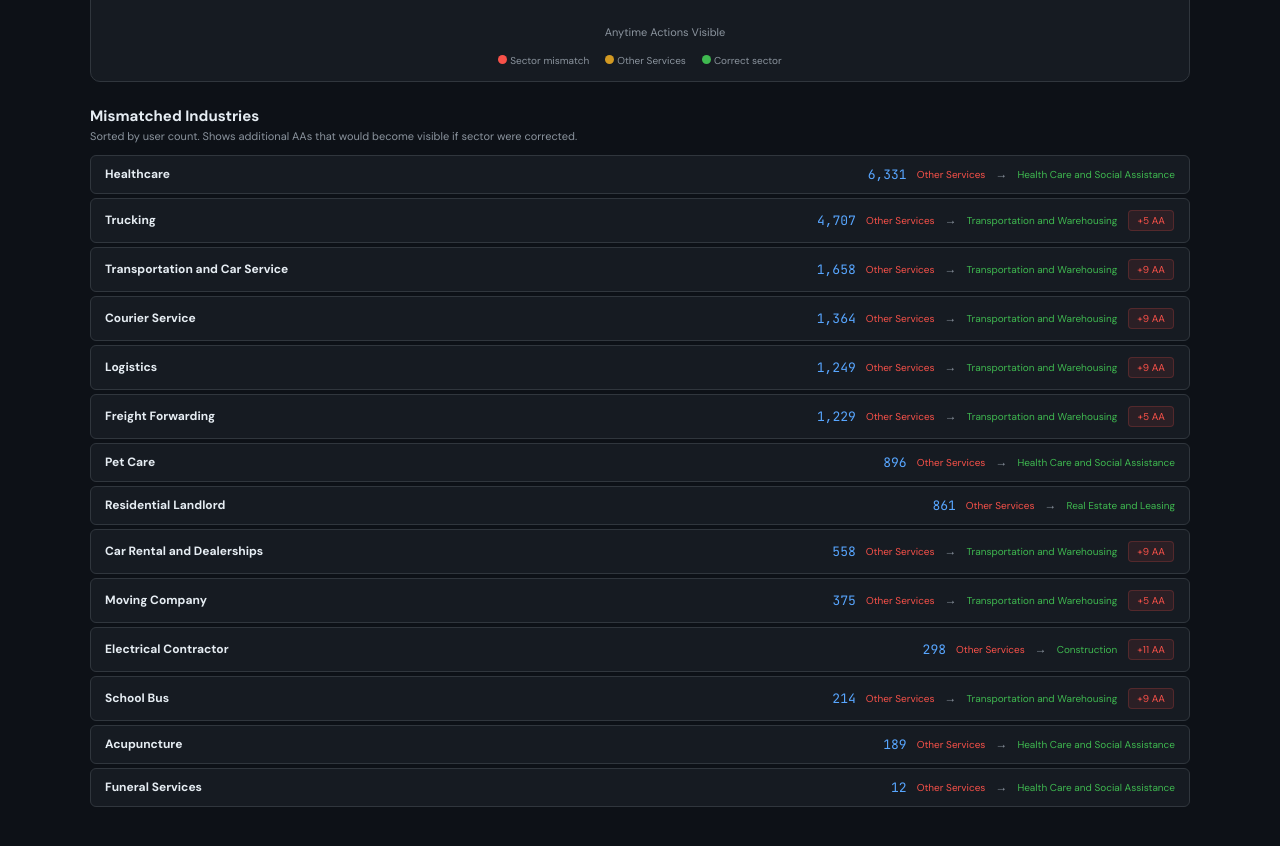
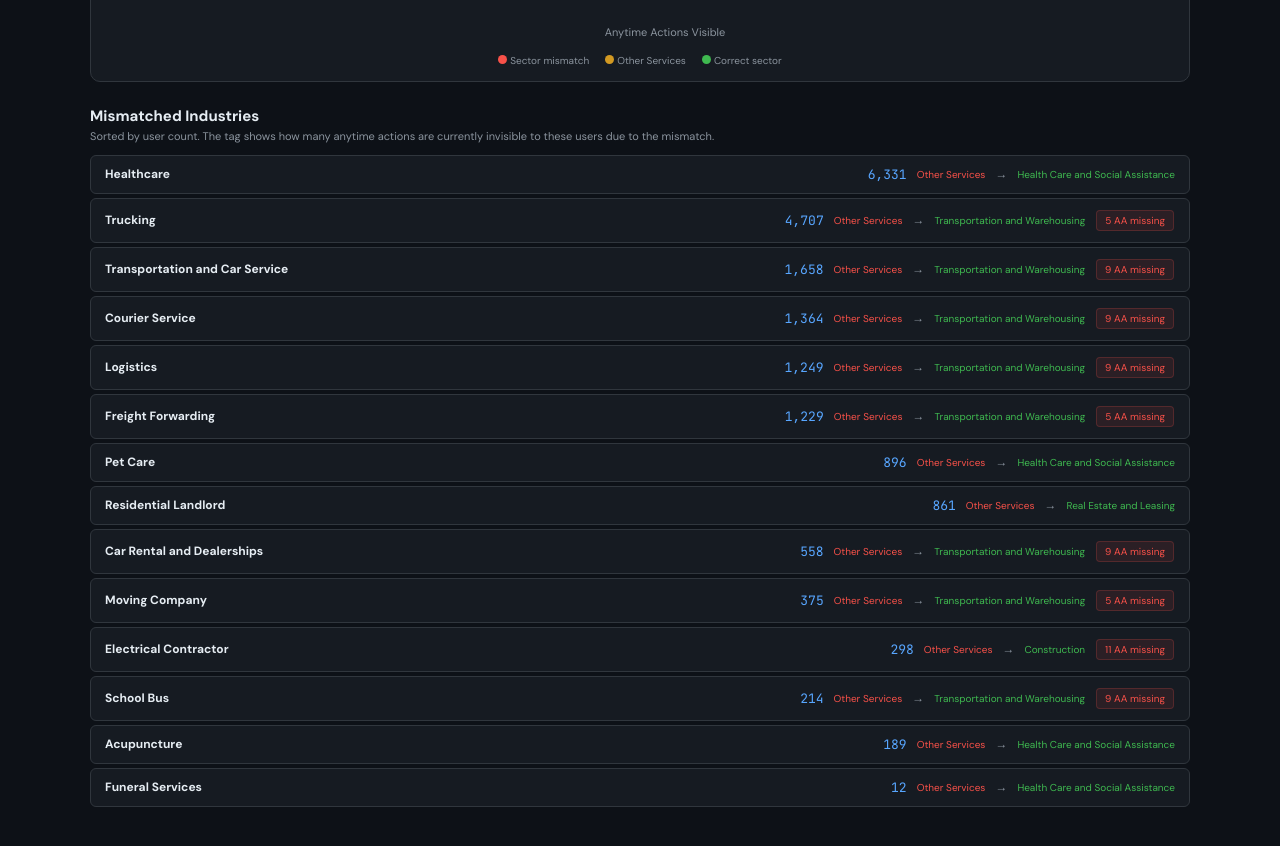
Before and after one commit to amykirchhoff/Roadmap, a React (Vite) app: page / in a window 1280 px wide. Shown: the part 760-1606 px from the top of the page. Built offline with nearby package versions, Linux system fonts and the light colour scheme.

Commit message:
Add files via upload

```diff
--- a/src/App.jsx
+++ b/src/App.jsx
@@ -118,13 +118,13 @@ export default function App() {
           </div>
         </div>
       </Sec>
-      <Sec title="Mismatched Industries" sub="Sorted by user count. Shows additional AAs that would become visible if sector were corrected.">
+      <Sec title="Mismatched Industries" sub="Sorted by user count. The tag shows how many anytime actions are currently invisible to these users due to the mismatch.">
         <div style={{display:"grid",gap:4}}>{mismatchInds.sort((a,b)=>b.users-a.users).map(ind=>(
           <div key={ind.id} onClick={()=>goDetail(ind)} style={{background:C.card,border:`1px solid ${C.border}`,borderRadius:6,padding:"10px 14px",cursor:"pointer",display:"flex",alignItems:"center",gap:10,fontSize:12,fontFamily:C.sans}} onMouseEnter={e=>e.currentTarget.style.background=C.cardHover} onMouseLeave={e=>e.currentTarget.style.background=C.card}>
             <span style={{flex:1,color:C.text,fontWeight:600}}>{ind.name}</span>
             <span style={{color:C.accent,fontFamily:C.mono,fontSize:13}}>{fmt(ind.users)}</span>
             <span style={{color:C.red,fontSize:10}}>{ind.sectorName}</span><span style={{color:C.muted}}>→</span><span style={{color:C.green,fontSize:10}}>{ind.sectorMismatchName}</span>
-            {ind.ifFixed.missedAA>0&&<Tag color={C.red}>+{ind.ifFixed.missedAA} AA</Tag>}
+            {ind.ifFixed.missedAA>0&&<Tag color={C.red}>{ind.ifFixed.missedAA} AA missing</Tag>}
           </div>
         ))}</div>
       </Sec>
@@ -210,8 +210,8 @@ export default function App() {
     const formed=pm["FORMED"]||0,upR=pm["UP_AND_RUNNING"]||0;
     return (<div>
       <Alert color={C.orange}><strong>The graduation cliff:</strong> {fmt(formed)} users are in FORMED but only {fmt(upR)} graduated to UP_AND_RUNNING — a <strong>{pct(upR,formed)}</strong> conversion. The operate content serves just <strong>{pct(phases.seesAAFunding,totalBiz)}</strong> of all users.</Alert>
-      <Insight><strong>Two products in one:</strong> The roadmap system (plan/start tasks) serves ~{fmt(phases.seesRoadmap)} users and is clearly working — {fmt((tp.find(t=>t.task==="Select Your Business Structure")||{}).completed||0)} completed business structure, {fmt((tp.find(t=>t.task.includes("Authorize Your Business"))||{}).completed||0)} formed entities. But the operate system (AAs, fundings, calendar) only reaches ~{fmt(phases.seesAAFunding)} users. You've built two content systems: one serves 76% of your base and one serves 16%. The investment in the second — 64 AAs, 64 fundings, 9 certifications — is large relative to its audience.</Insight>
-      <Insight><strong>Where users stall:</strong> {fmt(pm["GUEST_MODE"]||0)} in Guest Mode + {fmt(pm["GUEST_MODE_WITH_BUSINESS_STRUCTURE"]||0)} picked a structure but stopped = ~{fmt((pm["GUEST_MODE"]||0)+(pm["GUEST_MODE_WITH_BUSINESS_STRUCTURE"]||0))} stalled early. Another {fmt(pm["NEEDS_TO_FORM"]||0)} know they need to form but haven't. Showing fundings or anytime actions earlier in the journey could motivate these users forward.</Insight>
+      <Insight><strong>Two products in one:</strong> The roadmap system (plan/start tasks) serves ~{fmt(phases.seesRoadmap)} users and is clearly working — {fmt((tp.find(t=>t.task==="Select Your Business Structure")||{}).completed||0)} completed business structure, {fmt((tp.find(t=>t.task.includes("Authorize Your Business"))||{}).completed||0)} formed entities. But the operate system (AAs, fundings, calendar) only reaches ~{fmt(phases.seesAAFunding)} users. We've effectively built two content systems: one serves 76% of our base and one serves 16%. The investment in the second — 64 AAs, 64 fundings, 9 certifications — is large relative to its audience.</Insight>
+      <Insight><strong>Where users stall:</strong> {fmt(pm["GUEST_MODE"]||0)} in Guest Mode + {fmt(pm["GUEST_MODE_WITH_BUSINESS_STRUCTURE"]||0)} picked a structure but stopped = ~{fmt((pm["GUEST_MODE"]||0)+(pm["GUEST_MODE_WITH_BUSINESS_STRUCTURE"]||0))} stalled early. Another {fmt(pm["NEEDS_TO_FORM"]||0)} know they need to form but haven't. These {fmt((pm["GUEST_MODE"]||0)+(pm["GUEST_MODE_WITH_BUSINESS_STRUCTURE"]||0)+(pm["NEEDS_TO_FORM"]||0))} users have no access to fundings or anytime actions at their current operating phase.</Insight>
       <div style={{display:"flex",gap:8,flexWrap:"wrap",marginBottom:16}}>
         <Stat label="Total Businesses" value={fmt(totalBiz)} small />
         <Stat label="See Roadmap" value={fmt(phases.seesRoadmap)} sub={pct(phases.seesRoadmap,totalBiz)} color={C.accent} small />
@@ -287,7 +287,7 @@ export default function App() {
       <div style={{display:"flex",gap:8,flexWrap:"wrap",marginBottom:20}}>
         <Stat label="Users" value={fmt(ind.users)} /><Stat label="Roadmap Tasks" value={ind.roadmapTasks} color={C.accent} /><Stat label="Diff. Tasks" value={ind.totalDiffTasks} color={C.orange} /><Stat label="Unique" value={ind.uniqueTasks} color={C.red} /><Stat label="Shared" value={ind.sharedTasks} color={C.cyan} />
       </div>
-      {ind.sectorMismatch&&<Alert color={C.red}><strong>Sector mismatch:</strong> Assigned "{ind.sectorName}" but content implies "{ind.sectorMismatchName}."{fix.missedAA>0&&<span> Fixing surfaces <strong>{fix.missedAA} more AAs</strong>.</span>}{fix.missedFund!==0&&<span> Fundings: <strong>{fix.missedFund>0?"+":""}{fix.missedFund}</strong>.</span>}</Alert>}
+      {ind.sectorMismatch&&<Alert color={C.red}><strong>Sector mismatch:</strong> Assigned "{ind.sectorName}" but content implies "{ind.sectorMismatchName}."{fix.missedAA>0&&<span> These users are missing <strong>{fix.missedAA} anytime actions</strong> tagged to the correct sector.</span>}{fix.missedFund!==0&&<span> Funding count difference: <strong>{fix.missedFund>0?"+":""}{fix.missedFund}</strong>.</span>}</Alert>}
       {ind.totalDiffTasks===0&&<Alert color={C.red}><strong>Zero differentiating tasks.</strong> Identical to generic baseline. {fmt(ind.users)} users get no industry-specific guidance.</Alert>}
       {(ind.uniqueTaskNames||[]).length>0&&<Sec title="Unique Tasks" sub="Only this industry."><div style={{display:"flex",flexWrap:"wrap",gap:4}}>{ind.uniqueTaskNames.map(t=><Tag key={t} color={C.red}>{taskFmt(t)}</Tag>)}</div></Sec>}
       {(ind.sharedTaskNames||[]).length>0&&<Sec title="Shared Tasks" sub="Click to see which industries share.">
```
